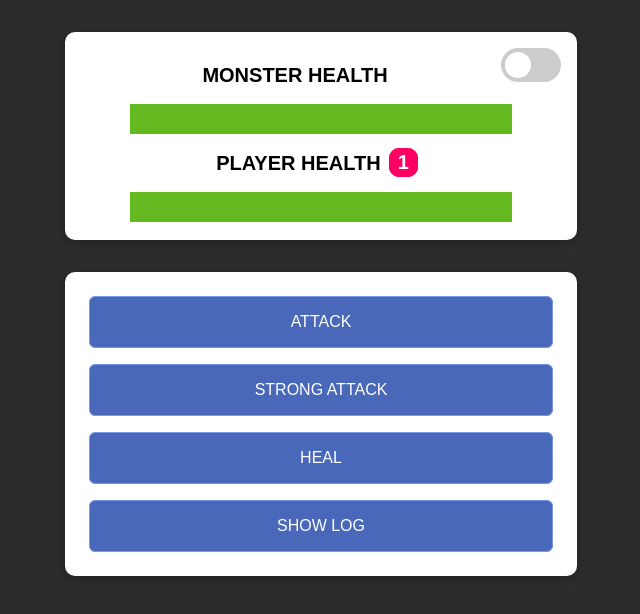
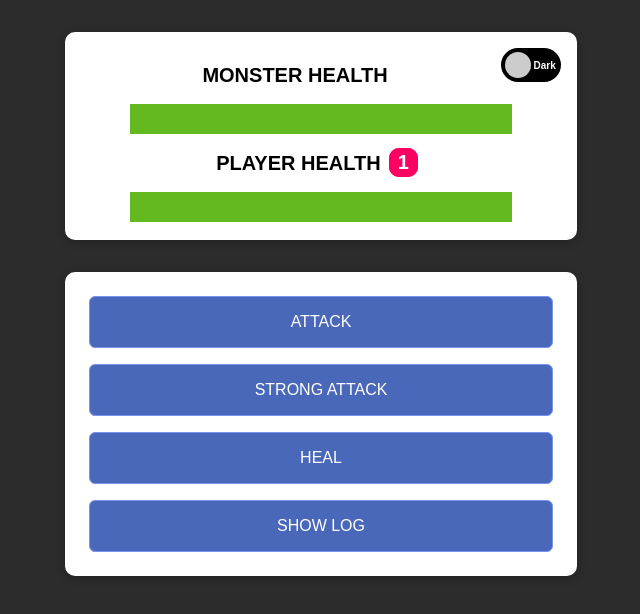
Before and after one commit to ravikiran-fullstack/pb-monster-killer-app, a plain HTML site: page index.html in a window 1280 px wide. Shown: the whole page, without its empty margins (319-959 px from the left). Drawn offline with Linux system fonts and the light colour scheme.

Commit message:
Improved styling

```diff
--- a/assets/styles/app.css
+++ b/assets/styles/app.css
@@ -129,7 +129,11 @@ button:active {
 }
 
 .sliderSwitch {
-  background-color: #ccc;
+  font-size: 10px;
+  font-weight: bold;
+  padding-top: 12px;
+  background-color: black;
+  color: white;
   bottom: 0;
   cursor: pointer;
   left: 0;
@@ -140,7 +144,7 @@ button:active {
 }
 
 .sliderSwitch:before {
-  background-color: #fff;
+  background-color:#ccc;
   bottom: 4px;
   content: "";
   height: 26px;
@@ -151,7 +155,8 @@ button:active {
 }
 
 input:checked + .sliderSwitch {
-  background-color: #000;
+  background-color: white;
+  color:black
 }
 
 input:checked + .sliderSwitch:before {
--- a/index.html
+++ b/index.html
@@ -18,7 +18,7 @@
     <div class="darkMode">
       <label class="switch">
         <input id="darkMode" type="checkbox" />
-        <div class="sliderSwitch round"></div>
+        <div class="sliderSwitch round">Light Dark</div>
       </label>
     </div>
     <h2>MONSTER HEALTH</h2>
```
